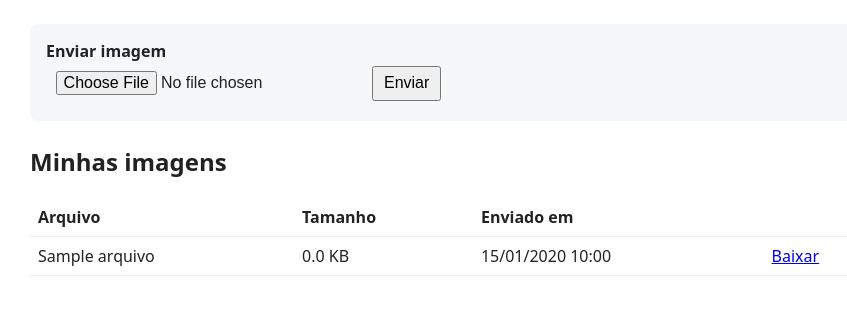
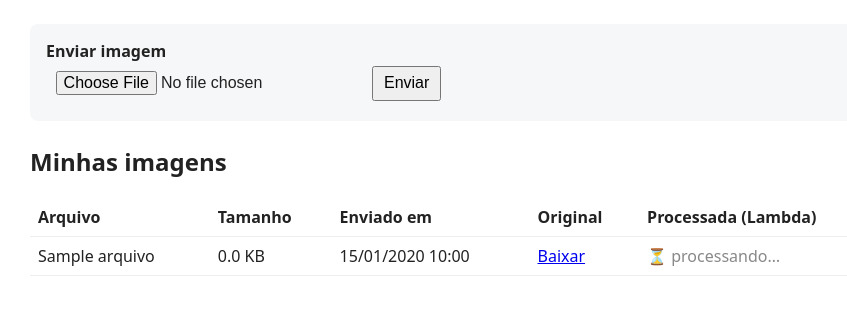
Before and after one commit to AntonioPauloFidel/cn-localstack, a Flask app: template app/templates/index.html in a window 1280 px wide. Shown: the part 119-434 px from the top of the page, without its empty margins (180-1027 px from the left). Run offline with Flask 3, Linux system fonts and the light colour scheme; the template is opened without the code that fills it: most values are stand-ins (such as "Sample title", 1, 10 or a date in 2020).

Commit message:
feat(atividade-3): galeria mostra miniatura processada e atualiza enquanto processa

```diff
--- a/app/templates/base.html
+++ b/app/templates/base.html
@@ -4,6 +4,7 @@
   <meta charset="utf-8">
   <meta name="viewport" content="width=device-width, initial-scale=1">
   <title>Galeria S3 — LocalStack</title>
+  {% block head %}{% endblock %}
   <style>
     body { font-family: system-ui, sans-serif; max-width: 860px; margin: 2rem auto; padding: 0 1rem; color: #222; }
     header { display: flex; justify-content: space-between; align-items: center; border-bottom: 1px solid #ddd; margin-bottom: 1.5rem; }
--- a/app/templates/index.html
+++ b/app/templates/index.html
@@ -1,4 +1,5 @@
 {% extends "base.html" %}
+{% block head %}{% if pendentes %}<meta http-equiv="refresh" content="3">{% endif %}{% endblock %}
 {% block conteudo %}
 <form class="card" action="{{ url_for('upload') }}" method="post" enctype="multipart/form-data">
   <strong>Enviar imagem</strong><br>
@@ -9,13 +10,21 @@
 <h2>Minhas imagens</h2>
 {% if arquivos %}
 <table>
-  <tr><th>Arquivo</th><th>Tamanho</th><th>Enviado em</th><th></th></tr>
+  <tr><th>Arquivo</th><th>Tamanho</th><th>Enviado em</th><th>Original</th><th>Processada (Lambda)</th></tr>
   {% for a in arquivos %}
   <tr>
     <td>{{ a.Nome }}</td>
     <td>{{ (a.Size / 1024) | round(1) }} KB</td>
     <td>{{ a.LastModified.strftime('%d/%m/%Y %H:%M') }}</td>
     <td><a href="{{ url_for('download', nome=a.Nome) }}">Baixar</a></td>
+    <td>
+      {% if a.Processada %}
+        <img class="mini" src="{{ url_for('processada', nome=a.Nome) }}" alt="miniatura de {{ a.Nome }}">
+        <a href="{{ url_for('processada', nome=a.Nome, baixar=1) }}">Baixar</a>
+      {% else %}
+        <span class="muted">⏳ processando…</span>
+      {% endif %}
+    </td>
   </tr>
   {% endfor %}
 </table>
```
